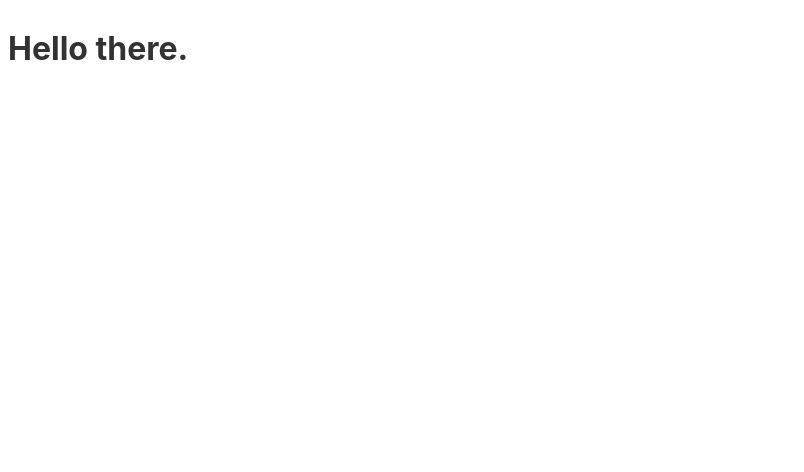
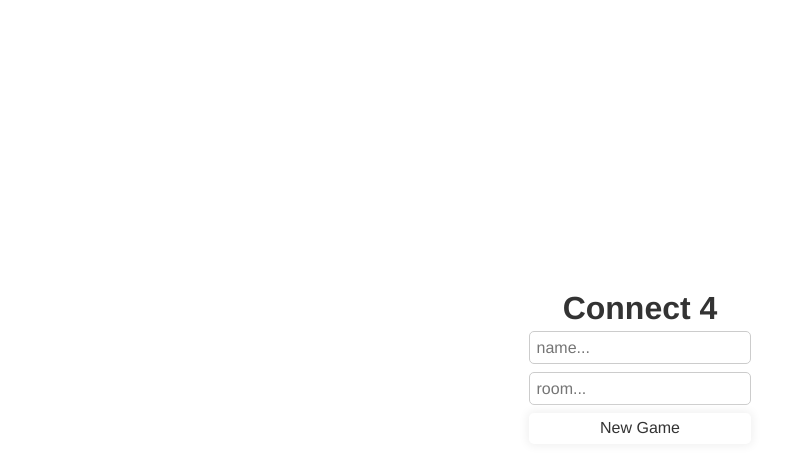
Before and after one commit to fabyanMikhael/wsConnect4, a Svelte app in the folder client/: page / in a window 1280 px wide. Shown: the top 472 px of the page, without its empty margins (0-804 px from the left). Built offline with nearby package versions, Linux system fonts and the light colour scheme; no server answers.

Commit message:
client side

```diff
--- a/client/public/global.css
+++ b/client/public/global.css
@@ -7,9 +7,8 @@ html, body {
 body {
 	color: #333;
 	margin: 0;
-	padding: 8px;
 	box-sizing: border-box;
-	font-family: -apple-system, BlinkMacSystemFont, "Segoe UI", Roboto, Oxygen-Sans, Ubuntu, Cantarell, "Helvetica Neue", sans-serif;
+	font-family:  "Helvetica Neue", -apple-system, BlinkMacSystemFont, "Segoe UI", Roboto, Oxygen-Sans, Ubuntu, Cantarell, sans-serif;
 }
 
 a {
--- a/client/src/App.svelte
+++ b/client/src/App.svelte
@@ -1,14 +1,22 @@
 <!-- script -->
-<script >
-	import { io } from "socket.io-client";
-
-    const Socket = io("http://127.0.0.1:8080");
-	Socket.on("connect", () => alert("connected!"));
-
+<script>
+  import Board from "./Board.svelte";
+  import Info from "./Info.svelte";
+  import { started } from "./stores";
 </script>
 
 <!-- html -->
-<h1>Hello there.</h1>
+<body>
+  {#if !$started}
+    <Info />
+  {:else}
+    <Board />
+  {/if}
+</body>
 
 <!-- styling -->
-<style></style>
+<style>
+  body {
+    overflow: hidden;
+  }
+</style>
--- /dev/null
+++ b/client/src/Board.svelte
@@ -0,0 +1,83 @@
+<script>
+  import { fly } from "svelte/transition";
+  import { game } from "./stores";
+  import Cell from "./Cell.svelte";
+</script>
+
+<!-- html -->
+<div transition:fly={{ y: 100, duration: 800 }} class="outter">
+  <div class="inner">
+    <div class="everything">
+      <div>
+        <h1 class="title">Connect 4</h1>
+      </div>
+      <div class="board">
+        {#each Array(42) as _, i}
+          <Cell emoji="😇" column={i % 7} />
+        {/each}
+      </div>
+      <div class="footer">
+        <div class="name">
+          <p class="emoji">{$game.other.emoji}</p>
+          <p>{$game.other.name}</p>
+        </div>
+
+        <div class="name">
+          <p>{$game.self.name} (<b>you</b>)</p>
+          <p class="emoji">{$game.self.emoji}</p>
+        </div>
+      </div>
+    </div>
+  </div>
+</div>
+
+<style>
+  .title {
+    margin-bottom: 0.3rem;
+    user-select: none;
+  }
+
+  .outter {
+    height: 100vh;
+    display: flex;
+    align-content: center;
+  }
+
+  .inner {
+    text-align: center;
+    margin: auto;
+  }
+
+  .everything {
+    margin-top: -5rem;
+  }
+
+  .board {
+    width: 100%;
+    display: grid;
+    grid-template-columns: repeat(7, 50px);
+    grid-template-rows: repeat(6, 50px);
+  }
+
+  .footer {
+    display: flex;
+    justify-content: space-between;
+    margin: 2px;
+  }
+
+  .name {
+    display: flex;
+    justify-content: space-between;
+    align-items: center;
+    user-select: none;
+  }
+
+  .emoji {
+    font-size: 1.5rem;
+    user-select: none;
+  }
+
+  .name * {
+    margin: 0rem 0.2rem;
+  }
+</style>
--- /dev/null
+++ b/client/src/Cell.svelte
@@ -0,0 +1,50 @@
+<script>
+  export let emoji;
+  export let highlight;
+  export let column;
+
+  function click() {
+    if (!emoji) {
+      // do stuff
+    }
+  }
+</script>
+
+<div
+  on:click={click}
+  class={`cell ${highlight ? "highlight" : "reg"}`}
+  style={`curson: ${emoji ? "default" : "pointer"}`}
+>
+  {emoji}
+</div>
+
+<style>
+  .cell {
+    display: flex;
+    align-items: center;
+    justify-content: center;
+    text-align: center;
+    background-color: white;
+    border-radius: 5px;
+    margin: 2px;
+    font-size: 2rem;
+    transition: all 100ms;
+    user-select: none;
+  }
+
+  .cell:hover {
+    background-color: rgb(205, 205, 205);
+  }
+
+  .cell:active {
+    background-color: rgb(185, 185, 185);
+  }
+
+  .reg {
+    box-shadow: 0px 0px 10px 2px rgb(220, 220, 220);
+  }
+
+  .highlight {
+    box-shadow: 0px 0px 10px 2px rgb(255, 221, 142);
+  }
+</style>
--- /dev/null
+++ b/client/src/Info.svelte
@@ -0,0 +1,100 @@
+<script>
+  import { fly } from "svelte/transition";
+  import { Socket, started } from "./stores";
+
+  let name, room;
+  $: new_game = !(room && room.length > 0);
+
+  function start() {
+    if (name) {
+      $Socket.on("GameState", (game_state) => console.log(game_state));
+
+      if (new_game) {
+        $Socket.emit("CreateRoom", name);
+      } else {
+        $Socket.emit("JoinRoom", room, name);
+      }
+      //   $Socket.on("connect", () => alert("connected!"));
+
+      started.set(true);
+    }
+  }
+</script>
+
+<!-- html -->
+<div class="outter">
+  <div class="inner">
+    <div class="everything">
+      <div>
+        <h1 class="title">Connect 4</h1>
+      </div>
+      <div class="form">
+        <div class="sec">
+          <input maxlength="22" placeholder="name..." bind:value={name} />
+        </div>
+
+        <div class="sec">
+          <input maxlength="22" placeholder="room..." bind:value={room} />
+        </div>
+
+        <button class="btn" on:click={start}
+          >{new_game ? "New Game" : "Join"}</button
+        >
+      </div>
+    </div>
+  </div>
+</div>
+
+<!-- styling -->
+<style>
+  .title {
+    margin-bottom: 0.3rem;
+    user-select: none;
+  }
+
+  .outter {
+    height: 100vh;
+    display: flex;
+    align-content: center;
+  }
+
+  .inner {
+    text-align: center;
+    margin: auto;
+  }
+
+  .everything {
+    margin-top: -5rem;
+  }
+
+  .form {
+    text-align: left;
+  }
+
+  .sec {
+    width: 100%;
+  }
+
+  input {
+    border-radius: 5px;
+  }
+
+  .btn:hover {
+    background-color: rgb(231, 231, 231);
+  }
+
+  .btn:active {
+    background-color: rgb(207, 207, 207);
+  }
+
+  .btn {
+    width: 100%;
+    user-select: none;
+    border-radius: 5px;
+    box-shadow: 0px 0px 10px 2px rgb(240, 240, 240);
+    background-color: white;
+    transition: all 100ms;
+    outline: none;
+    border: none;
+  }
+</style>
--- /dev/null
+++ b/client/src/stores.js
@@ -0,0 +1,9 @@
+import { writable, readable } from 'svelte/store';
+import { io } from "socket.io-client";
+
+export const Socket = readable(io("http://127.0.0.1:8080"));
+
+
+
+export const started = writable(false);
+export const game = writable();
```
